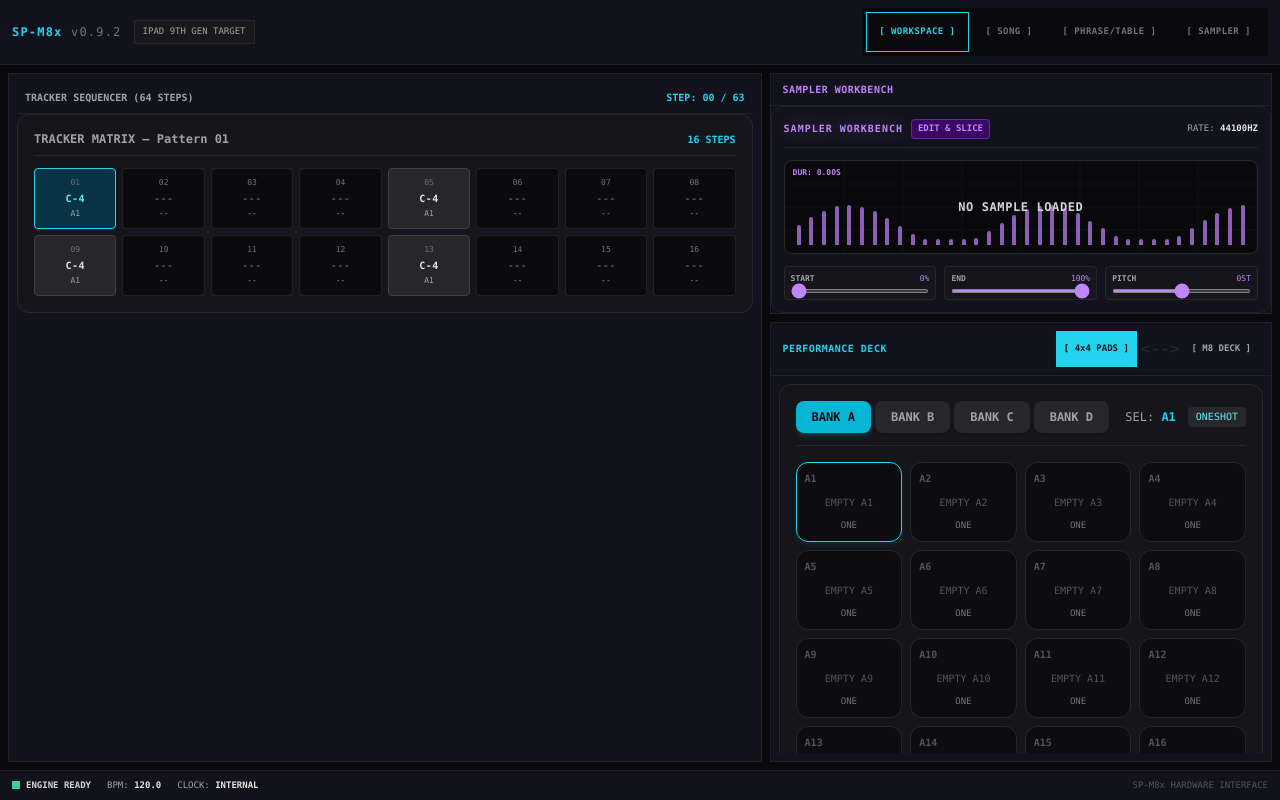
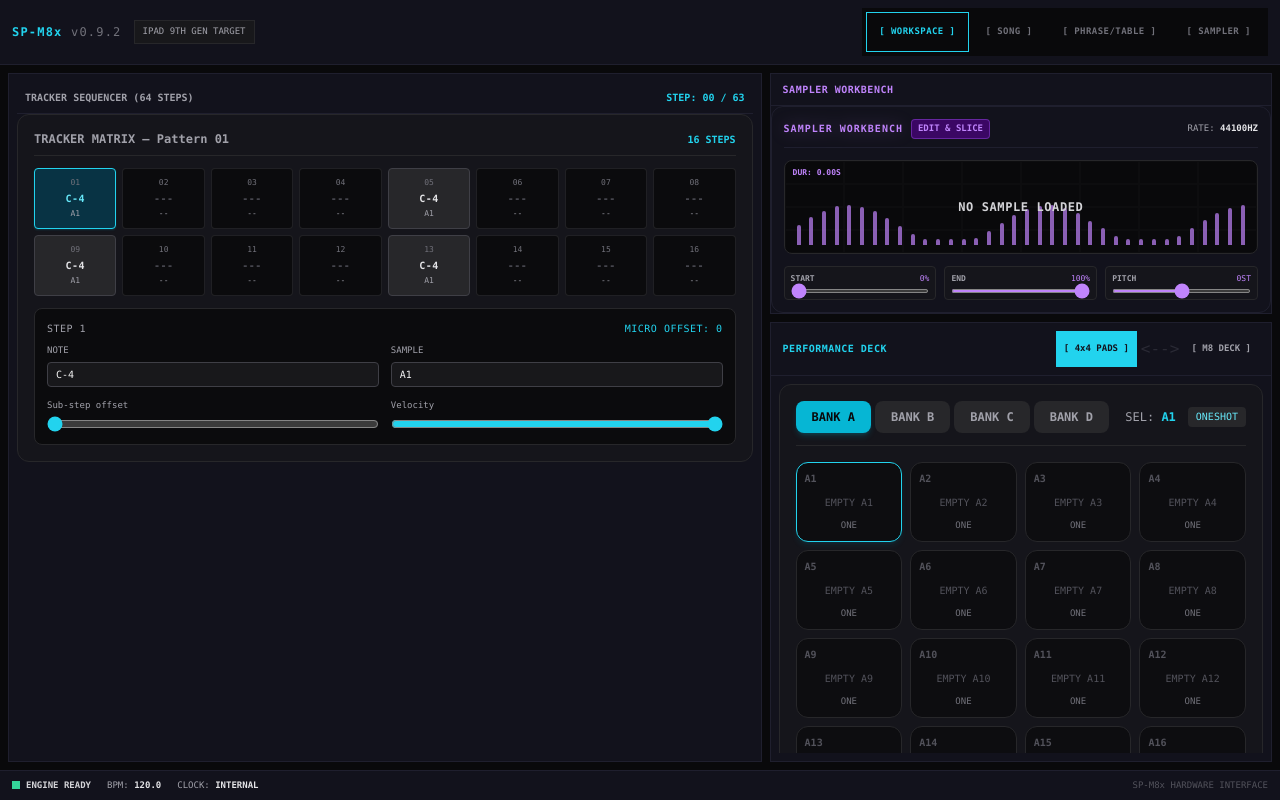
Before and after one commit to patromeo21/SP-M8x, a React (Vite) app: page / in a window 1280 px wide. Built offline with nearby package versions, Linux system fonts and the light colour scheme.

Commit message:
Add a 16-step phrase editor and micro-offset controls directly to the tracker UI

```diff
--- a/src/tracker/TrackerGrid.tsx
+++ b/src/tracker/TrackerGrid.tsx
@@ -3,7 +3,7 @@
  * TrackerGrid.tsx — Step Sequencer Grid Matrix View
  */
 
-import React from 'react';
+import React, { useEffect, useMemo, useState } from 'react';
 import { projectController } from '../project/projectController';
 
 export interface TrackerGridProps {
@@ -11,13 +11,34 @@ export interface TrackerGridProps {
   activeStep?: number;
 }
 
+const STEP_COUNT = 16;
+
 export const TrackerGrid: React.FC<TrackerGridProps> = ({ patternId, activeStep = 0 }) => {
   const projectState = projectController.getState();
 
   const patternIndex = typeof patternId === 'number' ? patternId : parseInt(patternId, 10) || 0;
   const currentPattern = projectState.tracker.patterns[patternIndex] || projectState.tracker.patterns[0];
-  const stepCount = Math.min(currentPattern?.steps.length ?? 16, 16);
-  const steps = currentPattern ? currentPattern.steps.slice(0, stepCount) : [];
+  const steps = useMemo(() => {
+    const patternSteps = currentPattern?.steps ?? [];
+    return patternSteps.slice(0, STEP_COUNT);
+  }, [currentPattern]);
+
+  const [selectedStep, setSelectedStep] = useState<number>(Math.min(activeStep, STEP_COUNT - 1));
+
+  useEffect(() => {
+    setSelectedStep(Math.min(activeStep, STEP_COUNT - 1));
+  }, [activeStep]);
+
+  const selectedStepData = steps[selectedStep] ?? {
+    note: '---',
+    sampleId: '--',
+    subTickOffset: 0,
+    velocity: 127,
+  };
+
+  const updateSelection = (update: Partial<typeof selectedStepData>) => {
+    projectController.updateStep(patternIndex, selectedStep, update as any);
+  };
 
   return (
     <div className="flex flex-col gap-3 rounded-xl border border-zinc-800 bg-zinc-900/50 p-4 font-mono select-none">
@@ -30,12 +51,14 @@ export const TrackerGrid: React.FC<TrackerGridProps> = ({ patternId, activeStep
 
       <div className="grid grid-cols-4 gap-1.5 sm:grid-cols-8">
         {steps.map((step, idx) => {
-          const isActive = idx === activeStep;
+          const isActive = idx === selectedStep;
           const hasNote = step.note && step.note !== '---';
 
           return (
-            <div
+            <button
+              type="button"
               key={idx}
+              onClick={() => setSelectedStep(idx)}
               className={`flex flex-col items-center justify-center rounded border p-2 text-[10px] transition-all ${
                 isActive
                   ? 'border-cyan-400 bg-cyan-950 text-cyan-300 shadow-sm shadow-cyan-500/20'
@@ -47,9 +70,62 @@ export const TrackerGrid: React.FC<TrackerGridProps> = ({ patternId, activeStep
               <span className="mb-0.5 text-[8px] text-zinc-500">{String(idx + 1).padStart(2, '0')}</span>
               <span className="font-bold tracking-wider">{step.note || '---'}</span>
               <span className="mt-0.5 text-[8px] text-zinc-400">{step.sampleId || '--'}</span>
-            </div>
+            </button>
           );
         })}
+      </div>
+
+      <div className="rounded-lg border border-zinc-800 bg-zinc-950/80 p-3">
+        <div className="mb-2 flex items-center justify-between text-[10px] uppercase tracking-wider text-zinc-400">
+          <span>Step {selectedStep + 1}</span>
+          <span className="text-cyan-400">Micro offset: {selectedStepData.subTickOffset ?? 0}</span>
+        </div>
+
+        <div className="grid gap-3 sm:grid-cols-2">
+          <label className="flex flex-col gap-1 text-[9px] text-zinc-400">
+            <span>NOTE</span>
+            <input
+              value={selectedStepData.note || '---'}
+              onChange={(event) => updateSelection({ note: event.target.value || '---' })}
+              className="rounded border border-zinc-700 bg-zinc-900 px-2 py-1 text-[10px] text-zinc-100 outline-none focus:border-cyan-500"
+            />
+          </label>
+
+          <label className="flex flex-col gap-1 text-[9px] text-zinc-400">
+            <span>SAMPLE</span>
+            <input
+              value={selectedStepData.sampleId || '--'}
+              onChange={(event) => updateSelection({ sampleId: event.target.value || '--' })}
+              className="rounded border border-zinc-700 bg-zinc-900 px-2 py-1 text-[10px] text-zinc-100 outline-none focus:border-cyan-500"
+            />
+          </label>
+        </div>
+
+        <div className="mt-3 grid gap-3 sm:grid-cols-2">
+          <label className="flex flex-col gap-1 text-[9px] text-zinc-400">
+            <span>Sub-step offset</span>
+            <input
+              type="range"
+              min={0}
+              max={7}
+              value={selectedStepData.subTickOffset ?? 0}
+              onChange={(event) => updateSelection({ subTickOffset: Number(event.target.value) })}
+              className="accent-cyan-400"
+            />
+          </label>
+
+          <label className="flex flex-col gap-1 text-[9px] text-zinc-400">
+            <span>Velocity</span>
+            <input
+              type="range"
+              min={0}
+              max={127}
+              value={selectedStepData.velocity ?? 127}
+              onChange={(event) => updateSelection({ velocity: Number(event.target.value) })}
+              className="accent-cyan-400"
+            />
+          </label>
+        </div>
       </div>
     </div>
   );
```
